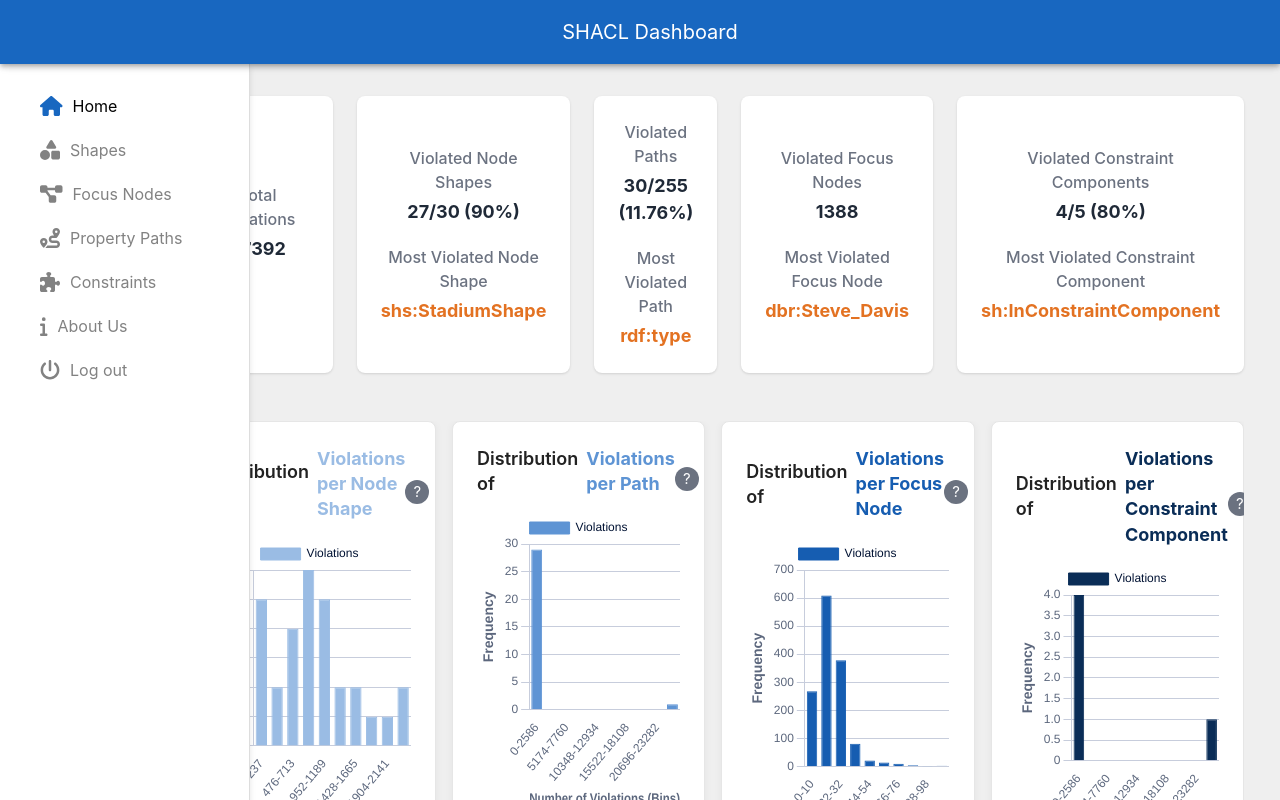
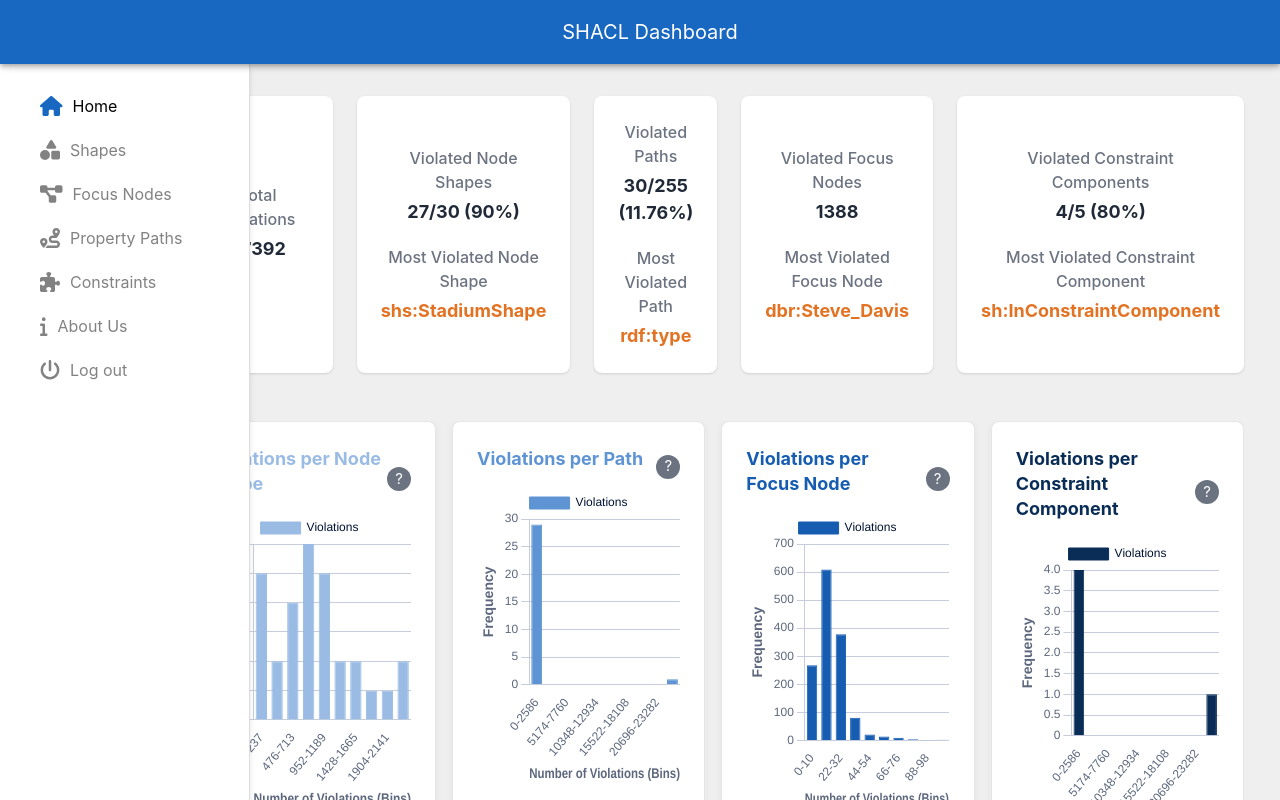
Before and after one commit to DE-TUM/shacl-dashboard, a Vue app in the folder frontend/: page /home in a window 1280 px wide. Both pictures are taken after a click on the button "ENTER". Built offline with nearby package versions, Linux system fonts and the light colour scheme.

Commit message:
HistogramChart UI Design

```diff
--- a/frontend/src/components/Layout/MainContent.vue
+++ b/frontend/src/components/Layout/MainContent.vue
@@ -76,7 +76,8 @@
 <div class="grid grid-cols-4 gap-4 mb-4 w-full max-w-full overflow-hidden transition">
       <!-- Histogram for Violations per Shape -->
       <HistogramChart
-        :title="`Distribution of <span style='color: rgba(154, 188, 228);; font-weight: bold;'>Violations per Node Shape</span>`"
+        :title="`<span style='color: rgba(154, 188, 228);; font-weight: bold;'>Violations per Node Shape</span>`"
+        titleAlign="center"
         :xAxisLabel="'Number of Violations (Bins)'"
         :yAxisLabel="'Frequency'"
         :data="shapeHistogramData"
@@ -84,7 +85,7 @@
 
       <!-- Histogram for Violations per Path -->
       <HistogramChart
-        :title="`Distribution of <span style='color: rgba(94, 148, 212, 1);; font-weight: bold;'>Violations per Path</span>`"
+        :title="`<span style='color: rgba(94, 148, 212, 1);; font-weight: bold;'>Violations per Path</span>`"
         :xAxisLabel="'Number of Violations (Bins)'"
         :yAxisLabel="'Frequency'"
         :data="pathHistogramData"
@@ -92,14 +93,14 @@
 
       <!-- Histogram for Violations per Focus Node -->
       <HistogramChart
-        :title="`Distribution of <span style='color: rgba(22, 93, 177, 1);; font-weight: bold;'>Violations per Focus Node</span>`"
+        :title="`<span style='color: rgba(22, 93, 177, 1);; font-weight: bold;'>Violations per Focus Node</span>`"
         :xAxisLabel="'Number of Violations (Bins)'"
         :yAxisLabel="'Frequency'"
         :data="focusNodeHistogramData"
       />
 
       <HistogramChart
-        :title="`Distribution of <span style='color: rgba(10, 45, 87);; font-weight: bold;'>Violations per Constraint Component</span>`"
+        :title="`<span style='color: rgba(10, 45, 87);; font-weight: bold;'>Violations per Constraint Component</span>`"
         :xAxisLabel="'Number of Violations (Bins)'"
         :yAxisLabel="'Frequency'"
         :data="constraintComponentHistogramData"
```
